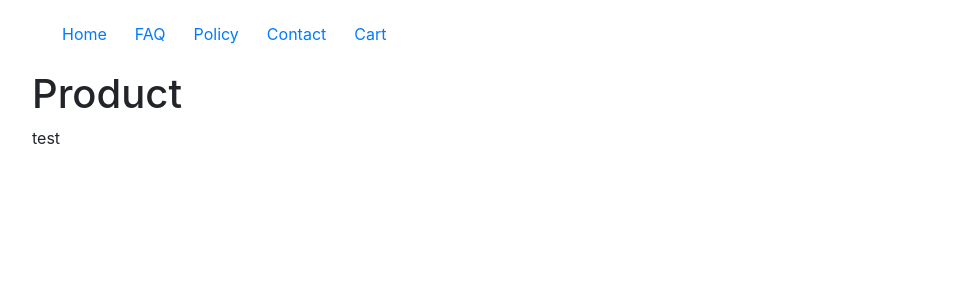
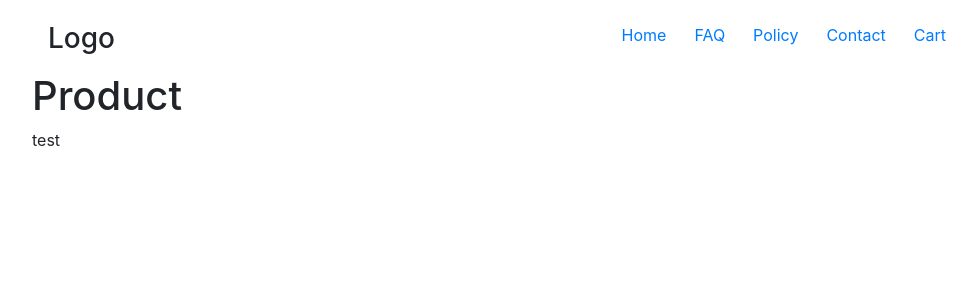
Before and after one commit to izabela-d/Bookstore-App, a React (Create React App) app in the folder client/: page /1 in a window 1280 px wide. Shown: the top 300 px of the page, without its empty margins (136-1113 px from the left). Built offline with nearby package versions, Linux system fonts and the light colour scheme.

Commit message:
Add Logo common

```diff
--- /dev/null
+++ b/client/src/components/common/Logo/Logo.js
@@ -0,0 +1,7 @@
+import React from 'react'
+
+const Logo = ({ links, location }) => (
+    <h3 className="logo">Logo</h3>
+);
+
+export default Logo;
--- a/client/src/components/features/NavBar/NavBar.js
+++ b/client/src/components/features/NavBar/NavBar.js
@@ -1,4 +1,5 @@
 import React from 'react';
+import Logo from "../../common/Logo/Logo";
 import MainMenu from '../../layouts/MainMenu/MainMenu';
 
 class NavBar extends React.Component {
@@ -18,6 +19,7 @@ class NavBar extends React.Component {
 
         return (
             <nav className={'navbar'}>
+                <Logo />
                 <MainMenu links={links} />
             </nav>
         );
--- a/client/src/components/layouts/MainMenu/MainMenu.scss
+++ b/client/src/components/layouts/MainMenu/MainMenu.scss
@@ -11,6 +11,10 @@
 
     a {
       text-decoration: none;
+
+      &.active {
+        color: black;
+      }
     }
   }
 
```
